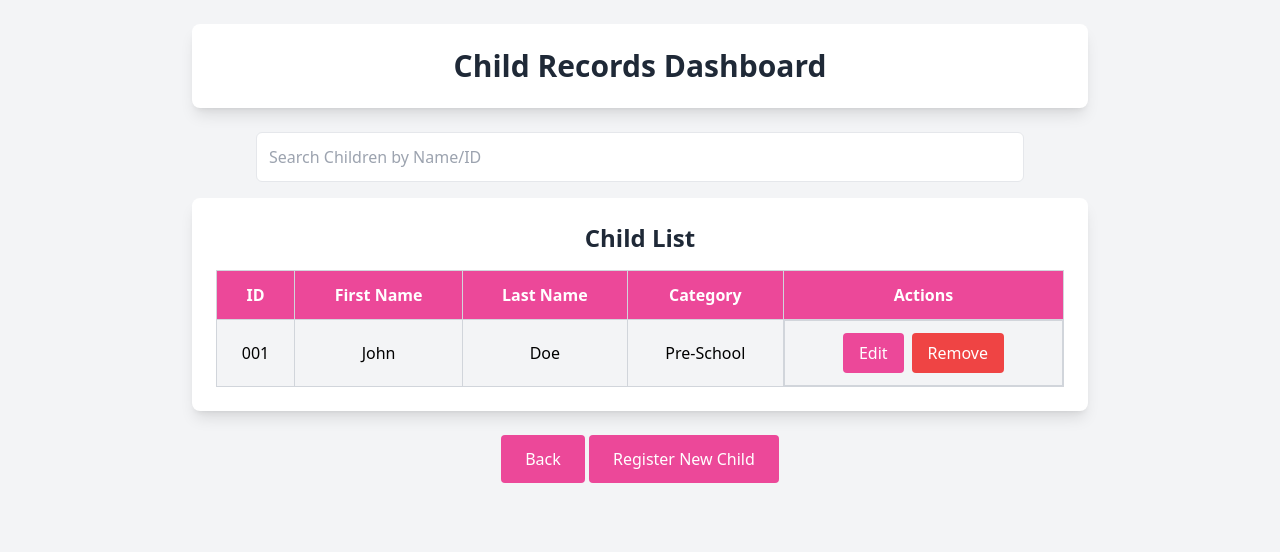
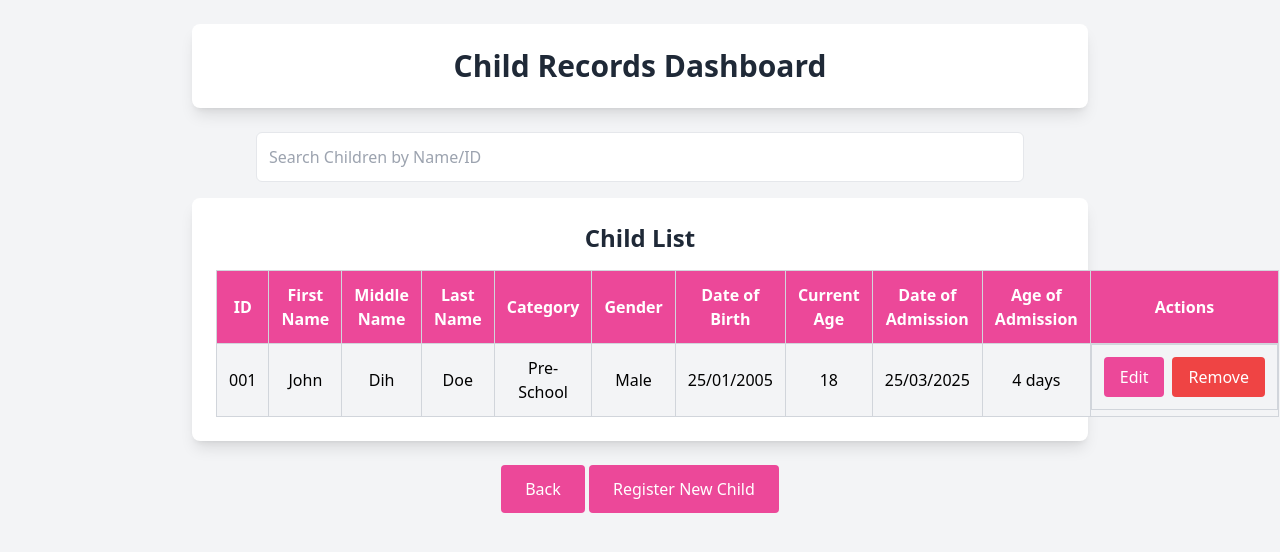
Before and after one commit to jshcnd/Gentle-Hands-Py, a Django app: page /accounts/childrecord/ in a window 1280 px wide. Shown: the top 552 px of the page. Run offline with Django 5.2, Linux system fonts and the light colour scheme; some libraries are stand-ins or nearby versions.

Commit message:
Add additional fields to child record template for improved data capture

```diff
--- a/myproject/accounts/templates/childrecord.html
+++ b/myproject/accounts/templates/childrecord.html
@@ -24,8 +24,14 @@
                 <tr class="bg-pink-500 text-white">
                     <th class="p-3 border border-gray-300">ID</th>
                     <th class="p-3 border border-gray-300">First Name</th>
+                    <th class="p-3 border border-gray-300">Middle Name</th>
                     <th class="p-3 border border-gray-300">Last Name</th>
                     <th class="p-3 border border-gray-300">Category</th>
+                    <th class="p-3 border border-gray-300">Gender</th>
+                    <th class="p-3 border border-gray-300">Date of Birth</th>
+                    <th class="p-3 border border-gray-300">Current Age</th>
+                    <th class="p-3 border border-gray-300">Date of Admission</th>
+                    <th class="p-3 border border-gray-300">Age of Admission</th>
                     <th class="p-3 border border-gray-300">Actions</th>
                 </tr>
             </thead>
@@ -33,8 +39,14 @@
                 <tr class="bg-gray-100 text-center">
                     <td class="p-3 border border-gray-300">001</td>
                     <td class="p-3 border border-gray-300">John</td>
+                    <td class="p-3 border border-gray-300">Dih</td>
                     <td class="p-3 border border-gray-300">Doe</td>
                     <td class="p-3 border border-gray-300">Pre-School</td>
+                    <td class="p-3 border border-gray-300">Male</td>
+                    <td class="p-3 border border-gray-300">25/01/2005</td>
+                    <td class="p-3 border border-gray-300">18</td>
+                    <td class="p-3 border border-gray-300">25/03/2025</td>
+                    <td class="p-3 border border-gray-300">4 days</td>
                     <td class="p-3 border border-gray-300 flex justify-center gap-2">
                         <button class="bg-pink-500 text-white px-4 py-2 rounded hover:bg-pink-600 edit-btn">Edit</button>
                         <button class="bg-red-500 text-white px-4 py-2 rounded hover:bg-red-600 remove-btn">Remove</button>
@@ -124,6 +136,5 @@
             window.location.href = "{% url 'registerchild' %}";
         });
     </script>
-
 </body>
 </html>
--- a/myproject/accounts/templates/dashboard.html
+++ b/myproject/accounts/templates/dashboard.html
@@ -82,6 +82,5 @@
             }
         });
     </script>
-
 </body>
 </html>
```
